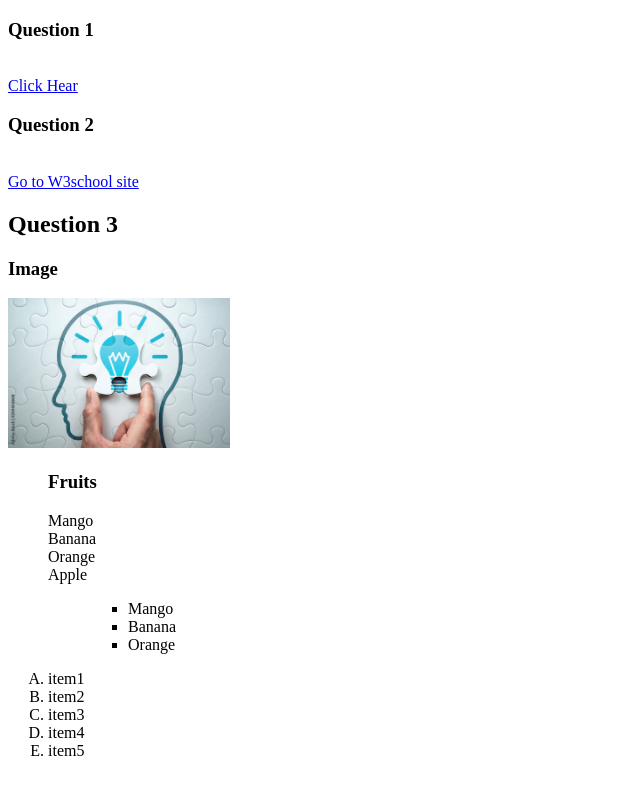
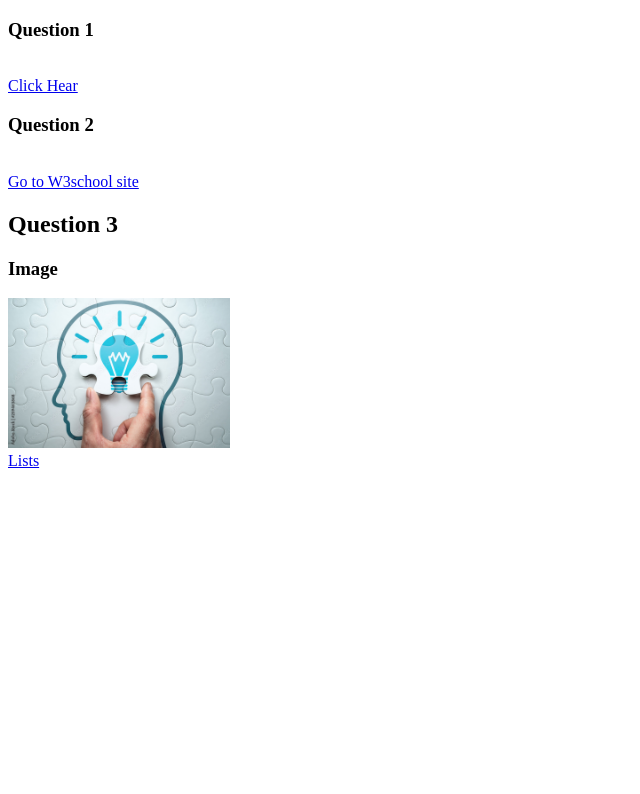
Before and after one commit to raman-sing/HTMLA1, a plain HTML site: page A1.html in a window 1280 px wide. Shown: the whole page, without its empty margins (0-640 px from the left). Drawn offline with Linux system fonts and the light colour scheme.

Commit message:
Add files via upload

```diff
--- a/A1.html
+++ b/A1.html
@@ -18,34 +18,7 @@
         <h3>Image</h3>
         <img src="./image.jpg" alt="image" height="150">
     </div>
-
-    <ul type = "none">
-        <h3>Fruits</h3>
-        <li>Mango</li>
-        <li>Banana</li>
-        <li>Orange</li>
-        <li>Apple</li>
-    </ul>
-
-    <ul>
-        <ul>
-            <ul>
-                <li>Mango</li>
-                <li>Banana</li>
-                <li>Orange</li>
-            </ul>
-        </ul>
-    </ul>
-    <ol type="A">
-        <li>item1</li>
-        <li>item2</li>
-        <li>item3</li>
-        <li>item4</li>
-        <li>item5</li>
-
-    </ol>
-
-
+    <a href="./list.html">Lists</a>
 </body>
 
 </html>
```
Also changed, not shown: list.html (added, +37 -0 lines).
